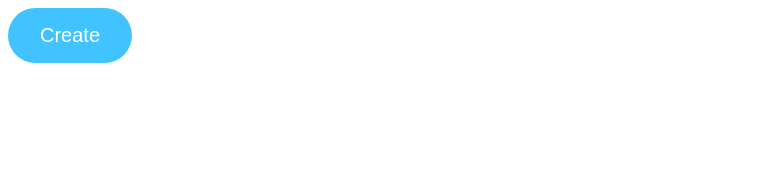
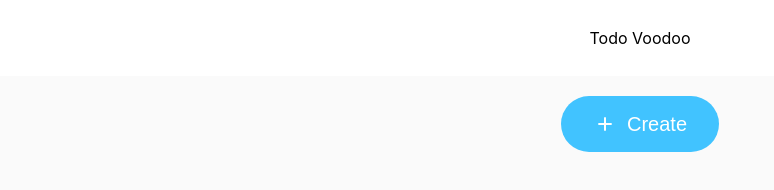
Before and after one commit to rvd2pwipwip/odin-todo-list, a website built with webpack: page src/index.html in a window 1280 px wide. Shown: the whole page, without its empty margins (0-774 px from the left). Built offline with nearby package versions, Linux system fonts and the light colour scheme.

Commit message:
added local material icons font, set webpack.config to handle fonts, added css reset and material icons font-family, fixed todo priority bug (was always Low)

```diff
--- a/src/index.html
+++ b/src/index.html
@@ -5,7 +5,8 @@
     <title>Todo List</title>
   </head>
   <body>
-    <button id="create-cta">Create</button>
+    <header>Todo Voodoo</header>
+    <button id="create-cta"><i class="material-icons-rounded">add</i>Create</button>
     <div id="dialog-placeholder"></div>
   </body>
 </html>
--- a/src/script.js
+++ b/src/script.js
@@ -13,6 +13,8 @@ document.addEventListener('DOMContentLoaded', function () {
   // Add event listener for the create button to show the dialog
   const createButton = document.getElementById('create-cta');
   createButton.addEventListener('click', () => {
+    const form = document.querySelector('#form');
+    form.reset();
     dialog.showModal();
   });
 
@@ -29,7 +31,8 @@ document.addEventListener('DOMContentLoaded', function () {
     let priority = document.getElementById('priority').value;
 
     if (true) {
-      const newTodo = new Todo(title, description, dueDate, (priority = 'Low'));
+      priority = (!priority) ? 'Low' : priority;
+      const newTodo = new Todo(title, description, dueDate, priority);
       main.todos.push(newTodo);
       console.log(main);
       // drawCardGrid();
--- a/src/styles.css
+++ b/src/styles.css
@@ -1,3 +1,110 @@
+/* http://meyerweb.com/eric/tools/css/reset/
+   v2.0 | 20110126
+   License: none (public domain)
+*/
+
+html, body, div, span, applet, object, iframe,
+h1, h2, h3, h4, h5, h6, p, blockquote, pre,
+a, abbr, acronym, address, big, cite, code,
+del, dfn, dialog, img, ins, kbd, q, s, samp,
+small, strike, strong, sub, sup, tt, var,
+b, u, i, center,
+dl, dt, dd, ol, ul, li,
+fieldset, form, label, legend,
+table, caption, tbody, tfoot, thead, tr, th, td,
+article, aside, canvas, details, embed,
+figure, figcaption, footer, header, hgroup,
+menu, nav, output, ruby, section, summary,
+time, mark, audio, video {
+	margin: 0;
+	padding: 0;
+	border: 0;
+	font-size: 100%;
+	font: inherit;
+	vertical-align: baseline;
+}
+/* HTML5 display-role reset for older browsers */
+article, aside, details, figcaption, figure,
+footer, header, hgroup, menu, nav, section {
+	display: block;
+}
+body {
+	line-height: 1;
+  font-family: -apple-system, BlinkMacSystemFont, "Segoe UI", Roboto, Helvetica, Arial, sans-serif, "Apple Color Emoji", "Segoe UI Emoji", "Segoe UI Symbol";
+}
+ol, ul {
+	list-style: none;
+}
+blockquote, q {
+	quotes: none;
+}
+blockquote:before, blockquote:after,
+q:before, q:after {
+	content: '';
+	content: none;
+}
+table {
+	border-collapse: collapse;
+	border-spacing: 0;
+}
+
+*, *::after, *::before {
+  box-sizing: border-box;
+}
+
+body {
+  display: flex;
+  flex-direction: column;
+  align-items: center;
+  background: #fafafa;
+  gap: 20px;
+}
+
+/*********************************************************/
+/* Material Icons */
+/*********************************************************/
+
+@font-face {
+  font-family: 'Material Icons Rounded';
+  font-weight: bold;
+  font-style: normal;
+  src:  url('./MaterialIconsRound-Regular.otf') format('opentype');
+}
+
+.material-icons-rounded {
+  font-family: 'Material Icons Rounded';
+  font-weight: normal;
+  font-style: normal;
+  font-size: 24px;  /* Preferred icon size */
+  display: inline-block;
+  line-height: 1;
+  text-transform: none;
+  letter-spacing: normal;
+  word-wrap: normal;
+  white-space: nowrap;
+  direction: ltr;
+}
+
+/*********************************************************/
+/* Header */
+/*********************************************************/
+
+header {
+  display: flex;
+  justify-content: center;
+  align-items: center;
+  width: 100%;
+  height: fit-content;
+  padding: 30px 0;
+  background: white;
+}
+
+header h1 {
+  font-family: Georgia;
+  font-size: 4rem;
+  font-weight: 700;
+}
+
 /*********************************************************/
 /* CTA Button */
 /*********************************************************/
--- a/src/todo.js
+++ b/src/todo.js
@@ -1,5 +1,5 @@
 class Todo {
-  constructor(title, description, dueDate, priority, done = false) {
+  constructor(title, description, dueDate, priority = 'Low', done = false) {
     this.title = title;
     this.description = description;
     this.dueDate = dueDate;
--- a/webpack.config.js
+++ b/webpack.config.js
@@ -24,6 +24,10 @@ module.exports = {
         test: /\.css$/i,
         use: ["style-loader", "css-loader"],
       },
+      {
+        test: /\.(woff|woff2|eot|ttf|otf)$/i,
+        type: 'asset/resource',
+      },
     ],
   },
 };
```
Also changed, not shown: src/MaterialIconsRound-Regular.otf (added).
